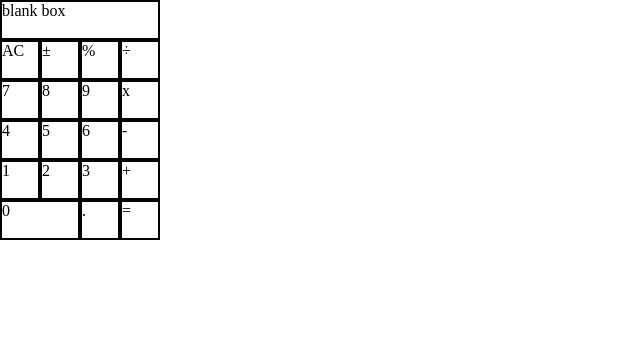
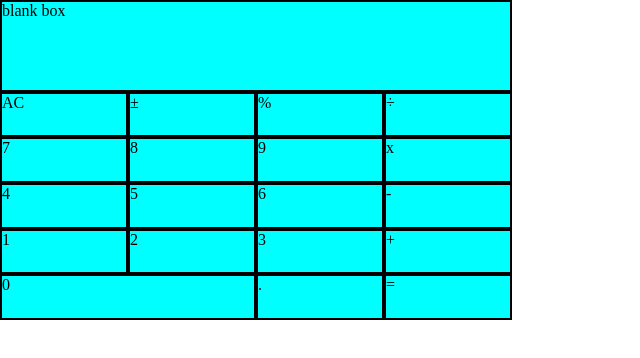
Before and after one commit to haoxle/CalculatorProject, a plain HTML site: page index.html in a window 1280 px wide. Shown: the whole page, without its empty margins (0-640 px from the left). Drawn offline with Linux system fonts and the light colour scheme.

Commit message:
updated grid template to format styling

```diff
--- a/Style/_variables.scss
+++ b/Style/_variables.scss
@@ -0,0 +1,5 @@
+$color-primary: #2a9d8f;
+$color-secondary: #000000;
+$color-tertiary: #14213d;
+$color-quaternary: #e5e5e5;
+$color-quinary: #fca311;
--- a/Style/style.scss
+++ b/Style/style.scss
@@ -9,10 +9,11 @@
   padding: 0;
 }
 .calculatorGrid {
-  height: 25vh;
-  width: 20vh;
+  height: 40vh;
+  width: 40vw;
   display: grid;
   grid-template:
+    "gbbb gbbb gbbb gbbb"
     "gbbb gbbb gbbb gbbb"
     "gbac gbps gbp gbd"
     "gb7 gb8 gb9 gbx"
@@ -20,14 +21,13 @@
     "gb1 gb2 gb3 gbplus"
     "gb0 gb0 gbdot gbequals";
   grid-template-columns: 25% 25% 25% 25%;
-  grid-template-rows: 20% 20% 20% 20% 20%;
-  row-gap: 0px;
-  column-gap: 0px;
+  grid-template-rows: 14.3% 14.3% 14.3% 14.3% 14.3%;
+  background-color: aqua;
 }
 
 .calculatorButton {
-  height: 5vh;
-  width: 5vh;
+  height: 100%;
+  width: 100%;
   border: 2px solid black;
 }
 
```
Also changed, not shown: Style/style.css, 1 other file.
